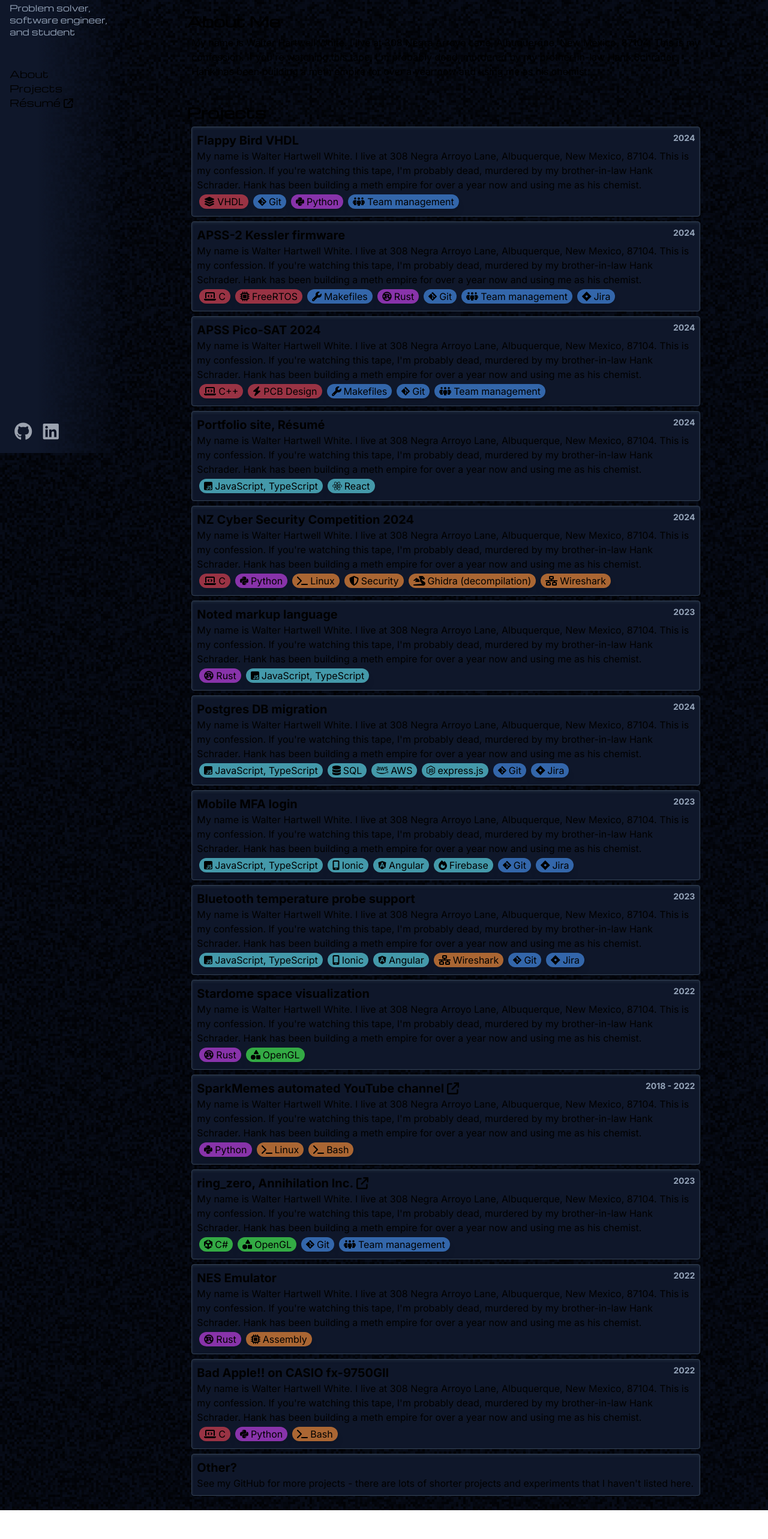
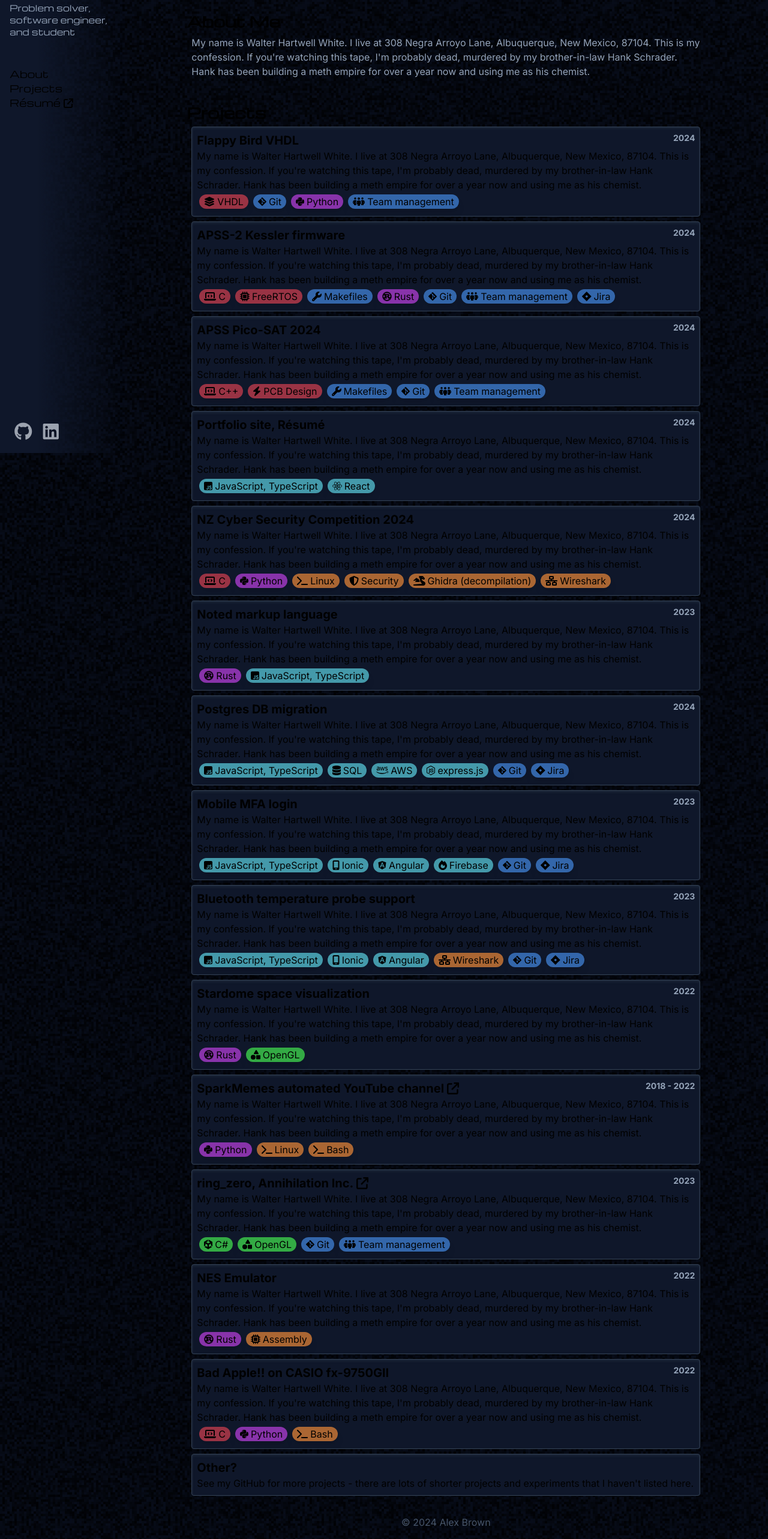
Before and after one commit to AlexApps99/new-personal-site, a Next.js app: page / in a window 1280 px wide. Shown: the part 45-2610 px from the top of the page at 60% size. Before the commit the page ends 2562 px from the top, so only its background shows below. Built offline with nearby package versions, Linux system fonts and the light colour scheme.

Commit message:
Tinted text, copyright notice

```diff
--- a/src/app/page.tsx
+++ b/src/app/page.tsx
@@ -23,6 +23,9 @@ export default function Home() {
             {section.element}
           </section>
         ))}
+        <section className="text-center text-slate-600">
+          <span>&copy; 2024 Alex Brown</span>
+        </section>
       </main>
     </div>
   );
--- a/src/app/sections/about/About.tsx
+++ b/src/app/sections/about/About.tsx
@@ -8,7 +8,7 @@ export default function About({ title, body }: { title: string; body: string }):
     element: (
       <>
         <h2 className={`text-2xl ${HEADING_FONT.className} !font-bold`}>{title}</h2>
-        <p className="p-2">{body}</p>
+        <p className="p-2 text-slate-400">{body}</p>
       </>
     )
   };
```
